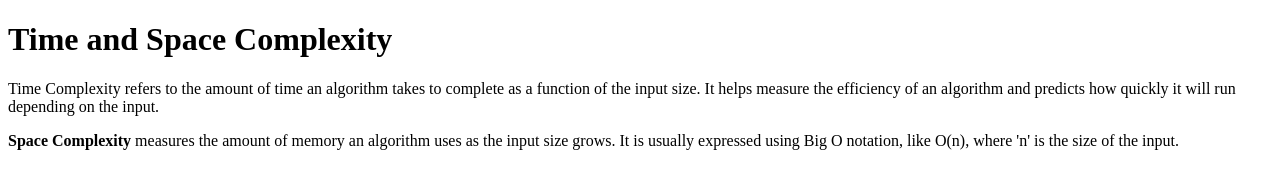
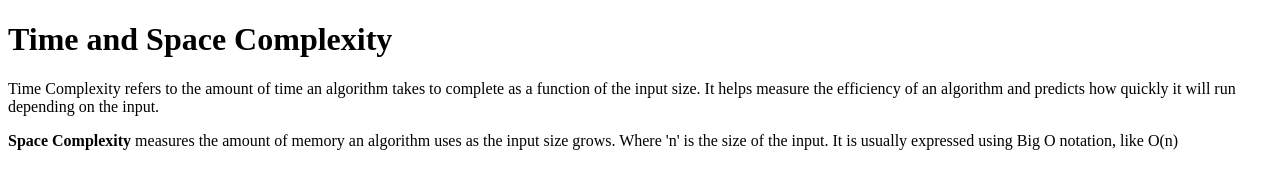
Before and after one commit to acciojob/time-and-space-complexity-Aabid404, a website: page main.html in a window 1280 px wide. Drawn offline with Linux system fonts and the light colour scheme.

Commit message:
created a submission

```diff
--- a/main.html
+++ b/main.html
@@ -9,9 +9,8 @@
 <body>
 	<!-- the entire body must be written by student -->
 	  <h1>Time and Space Complexity</h1>
-
 	  <p>Time Complexity refers to the amount of time an algorithm takes to complete as a function of the input size. It helps measure the efficiency of an algorithm and predicts how quickly it will run depending on the input.</p>
-	  <p><b>Space Complexity</b> measures the amount of memory an algorithm uses as the input size grows. It is usually expressed using Big O notation, like O(n), where 'n' is the size of the input.</p>
+	  <p><b>Space Complexity</b> measures the amount of memory an algorithm uses as the input size grows. Where 'n' is the size of the input. It is usually expressed using Big O notation, like O(n)</p>
 
     <script type="text/javascript" src="./script.js">
 </script>
```
